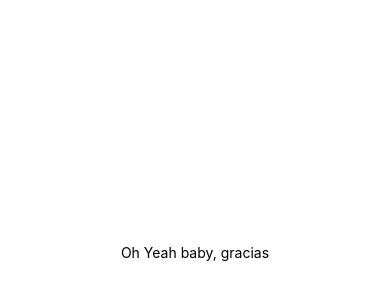
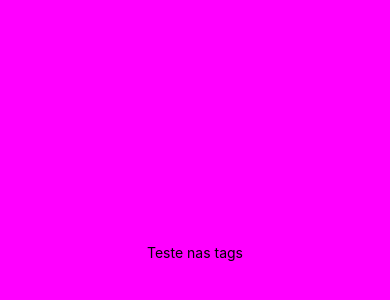
Before and after one commit to JulioVianaDev/ldr-night-sensor, a React Native app: screen / in a window 390 px wide. Shown: the part 170-470 px from the top of the page. Built offline with nearby package versions, Linux system fonts and the light colour scheme.

Commit message:
teste de branches

```diff
--- a/App.js
+++ b/App.js
@@ -4,7 +4,7 @@ import { StyleSheet, Text, View } from 'react-native';
 export default function App() {
   return (
     <View style={styles.container}>
-      <Text>Oh Yeah baby, gracias</Text>
+      <Text>Teste nas tags</Text>
       <StatusBar style="auto" />
     </View>
   );
@@ -13,7 +13,7 @@ export default function App() {
 const styles = StyleSheet.create({
   container: {
     flex: 1,
-    backgroundColor: '#fff',
+    backgroundColor: '#f0ff',
     alignItems: 'center',
     justifyContent: 'center',
   },
```
